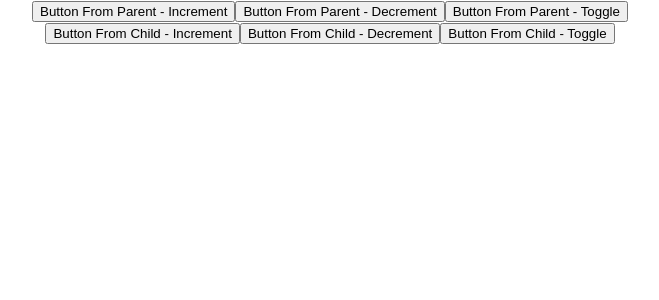
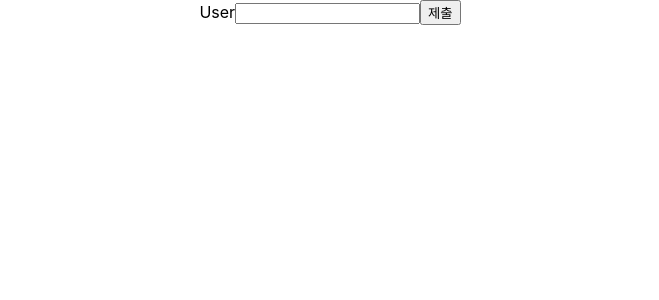
Before and after one commit to Ubermensch0608/TestGround, a React (Create React App) app in the folder react-hooks/: page / in a window 1280 px wide. Shown: the top 300 px of the page, without its empty margins (310-969 px from the left). Built offline with nearby package versions, Linux system fonts and the light colour scheme.

Commit message:
Add: useContext 기본세팅

```diff
--- a/react-hooks/src/App.js
+++ b/react-hooks/src/App.js
@@ -1,3 +1,4 @@
+import ContextAPI from "./components/useContext/ContextAPI";
 import UseEffect from "./components/useEffect/UseEffect";
 import PracticeParent from "./components/useImperativeHandle/PracticeParent";
 import UseImperativeHandle from "./components/useImperativeHandle/UseImperativeHandle";
@@ -15,7 +16,8 @@ const App = () => {
       {/* <UseRef /> */}
       {/* <UseLayoutEffect /> */}
       {/* <UseImperativeHandle /> */}
-      <PracticeParent />
+      {/* <PracticeParent /> */}
+      <ContextAPI />
     </div>
   );
 };
--- /dev/null
+++ b/react-hooks/src/components/useContext/ContextAPI.jsx
@@ -0,0 +1,16 @@
+import React, { useState } from "react";
+import Login from "./Login";
+import User from "./User";
+
+const ContextAPI = () => {
+  const [userName, setUserName] = useState("");
+
+  return (
+    <div>
+      <Login onSaveUser={setUserName} />
+      <User user={userName} />
+    </div>
+  );
+};
+
+export default ContextAPI;
--- /dev/null
+++ b/react-hooks/src/components/useContext/Login.jsx
@@ -0,0 +1,21 @@
+import React, { useRef } from "react";
+
+const Login = (props) => {
+  const userInputRef = useRef(null);
+
+  const submitHandler = (event) => {
+    event.preventDefault();
+
+    props.onSaveUser(userInputRef.current.value);
+  };
+
+  return (
+    <form onSubmit={submitHandler}>
+      <label>User</label>
+      <input type="text" ref={userInputRef} />
+      <button type="submit">제출</button>
+    </form>
+  );
+};
+
+export default Login;
--- /dev/null
+++ b/react-hooks/src/components/useContext/User.jsx
@@ -0,0 +1,11 @@
+import React from "react";
+
+const User = (props) => {
+  return (
+    <div>
+      <h2>{props.user}</h2>
+    </div>
+  );
+};
+
+export default User;
```
